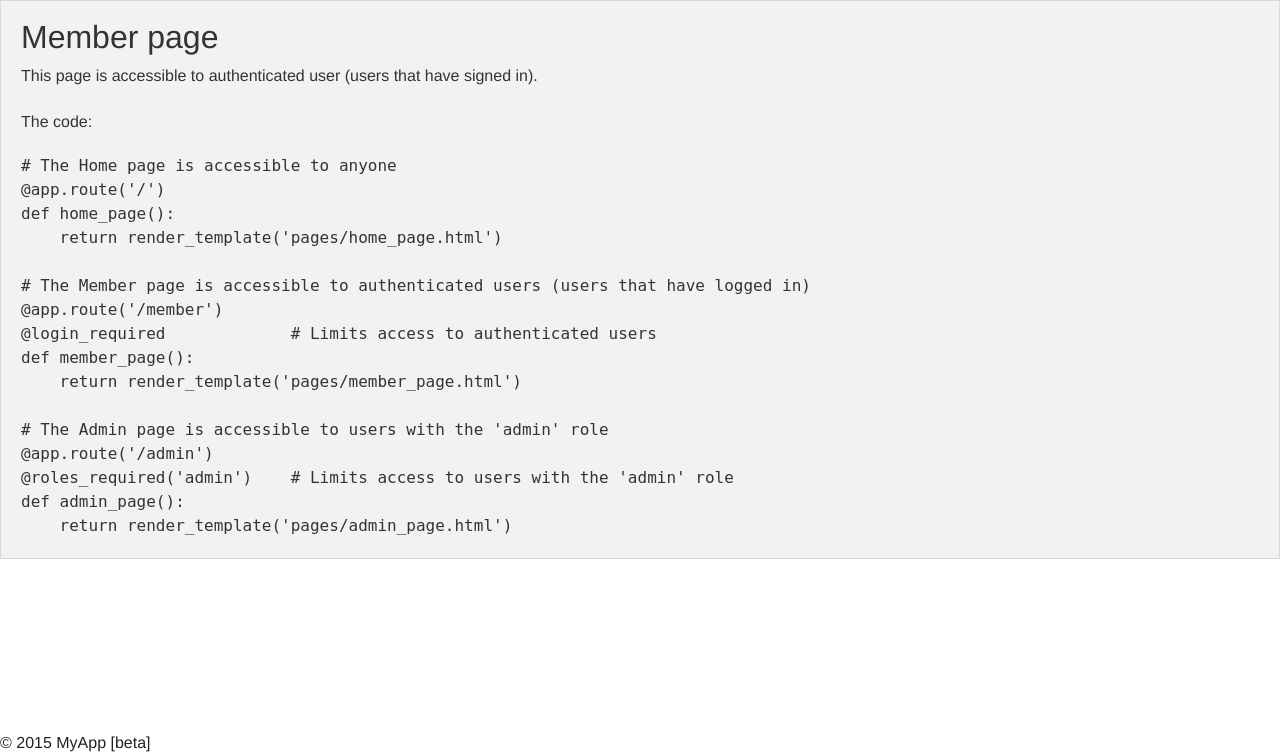
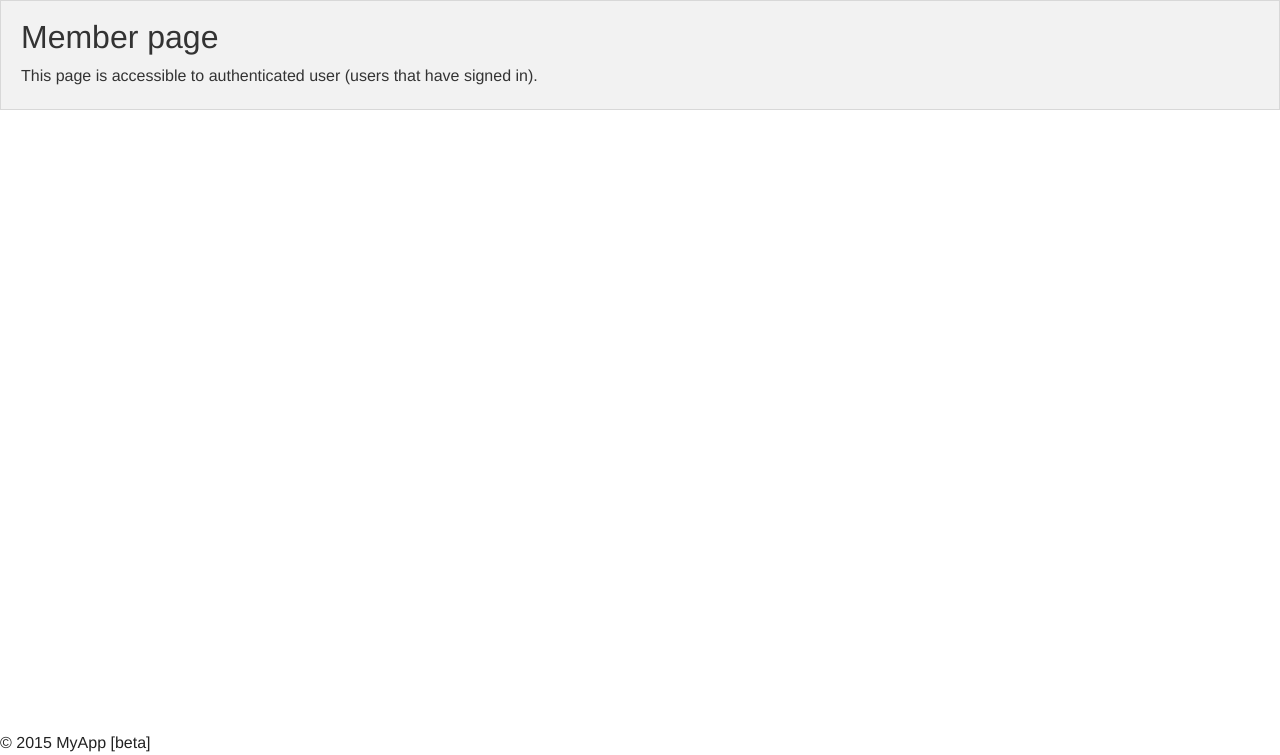
Before and after one commit to PlanetHunt/planet-hunt, a Python web app: template app/templates/pages/member_page.html in a window 1280 px wide. Shown: the part 45-800 px from the top of the page. Run offline with Jinja, Linux system fonts and the light colour scheme; the template is opened without the code that fills it, so the values that code supplies are empty.

Commit message:
interface updates

```diff
--- a/app/likes/models.py
+++ b/app/likes/models.py
@@ -1,5 +1,5 @@
 from app.app_and_db import db
-from ..images.models import Image
+from app.images.models import *
 
 
 class Like(db.Model):
--- a/app/pages/views.py
+++ b/app/pages/views.py
@@ -14,7 +14,9 @@ from app.app_and_db import app
 @app.route('/')
 def home_page():
 
-    return render_template('pages/home_page.html', images = Image.latest_images(1))
+    return render_template('pages/home_page.html',
+    	latest_images = Image.latest_images(3),
+    	favourite_images = Image.favourite_images(3))
 
 # The Member page is accessible to authenticated users (users that have logged in)
 @app.route('/member')
--- a/app/templates/pages/home_page.html
+++ b/app/templates/pages/home_page.html
@@ -13,7 +13,9 @@ You can
 </p>
 {% endif %}
 <br />
-
-{{ grid(images) }}
+Favourite images:
+{{ grid(favourite_images) }}
+Latest images:
+{{ grid(latest_images) }}
 
 {% endblock %}
--- a/app/templates/pages/member_page.html
+++ b/app/templates/pages/member_page.html
@@ -5,24 +5,4 @@
 
 <p>This page is accessible to authenticated user (users that have signed in).</p>
 
-<p>The code:</p>
-<pre>
-# The Home page is accessible to anyone
-@app.route('/')
-def home_page():
-    return render_template('pages/home_page.html')
-
-# The Member page is accessible to authenticated users (users that have logged in)
-@app.route('/member')
-@login_required             # Limits access to authenticated users
-def member_page():
-    return render_template('pages/member_page.html')
-
-# The Admin page is accessible to users with the 'admin' role
-@app.route('/admin')
-@roles_required('admin')    # Limits access to users with the 'admin' role
-def admin_page():
-    return render_template('pages/admin_page.html')
-</pre>
-
 {% endblock %}
--- a/app/users/models.py
+++ b/app/users/models.py
@@ -3,7 +3,7 @@
 # Authors: Ling Thio <ling.thio@gmail.com>
 
 from flask_user import UserMixin
-from ..likes.models import Like
+from app.likes.models import Like
 from app.app_and_db import db
 
 
```
Also changed, not shown: app/images/models.py (+10 -1 lines).
